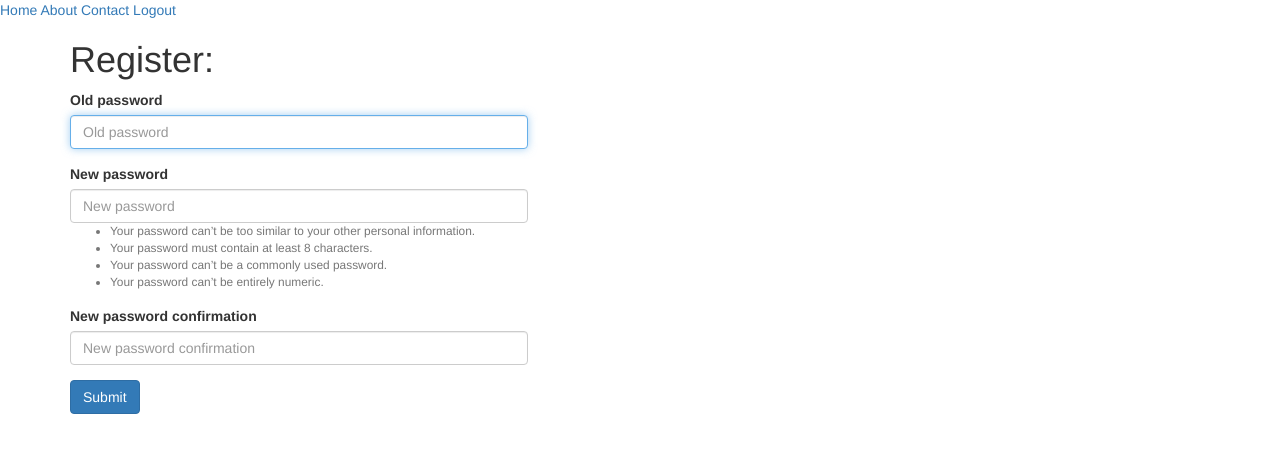
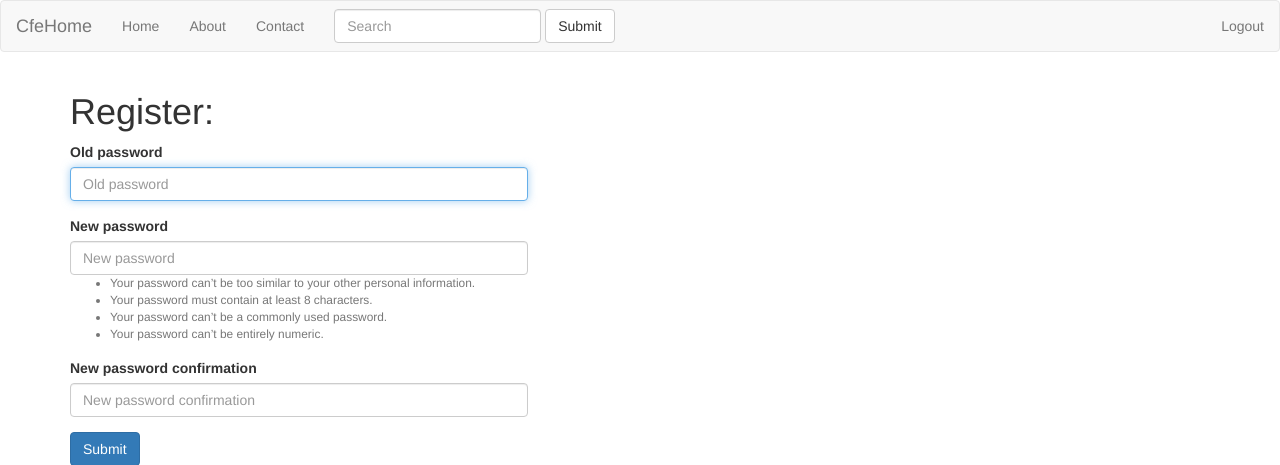
Before and after one commit to khalilSaidane/try-django-1.11, a Django app: page /accounts/change-password in a window 1280 px wide. Shown: the top 465 px of the page. Run offline with Django 3.2, Linux system fonts and the light colour scheme; the visitor is signed in with stand-in values (Sample User, id 1); some libraries are stand-ins or nearby versions.

Commit message:
Nav bar with bootstrap 3

```diff
--- a/templates/snippets/navbar.html
+++ b/templates/snippets/navbar.html
@@ -1,4 +1,26 @@
-<a href="{% url 'restaurants_list' %}">Home</a>
-<a href="{% url 'about' %}">About</a>
-<a href="{% url 'contact' %}">Contact</a>
-<a href="{% url 'logout' %}">Logout</a>
+<nav class="navbar navbar-default navbar-fixed-top>
+    <div class="container-fluid">
+        <!-- Brand and toggle get grouped for better mobile display -->
+        <div class="navbar-header">
+            <a class="navbar-brand primary">CfeHome</a>
+        </div>
+
+        <!-- Collect the nav links, forms, and other content for toggling -->
+        <div class="collapse navbar-collapse" id="bs-example-navbar-collapse-1">
+            <ul class="nav navbar-nav">
+                <li><a href="{% url 'restaurants_list' %}">Home</a></li>
+                <li><a href="{% url 'about' %}">About</a></li>
+                <li><a href="{% url 'contact' %}">Contact</a></li>
+            </ul>
+            <form class="navbar-form navbar-left">
+                <div class="form-group">
+                    <input type="text" class="form-control" placeholder="Search">
+                </div>
+                <button type="submit" class="btn btn-default">Submit</button>
+            </form>
+            <ul class="nav navbar-nav navbar-right">
+                <li><a href="{% url 'logout' %}">Logout</a></li>
+            </ul>
+        </div><!-- /.navbar-collapse -->
+    </div><!-- /.container-fluid -->
+</nav>
```
